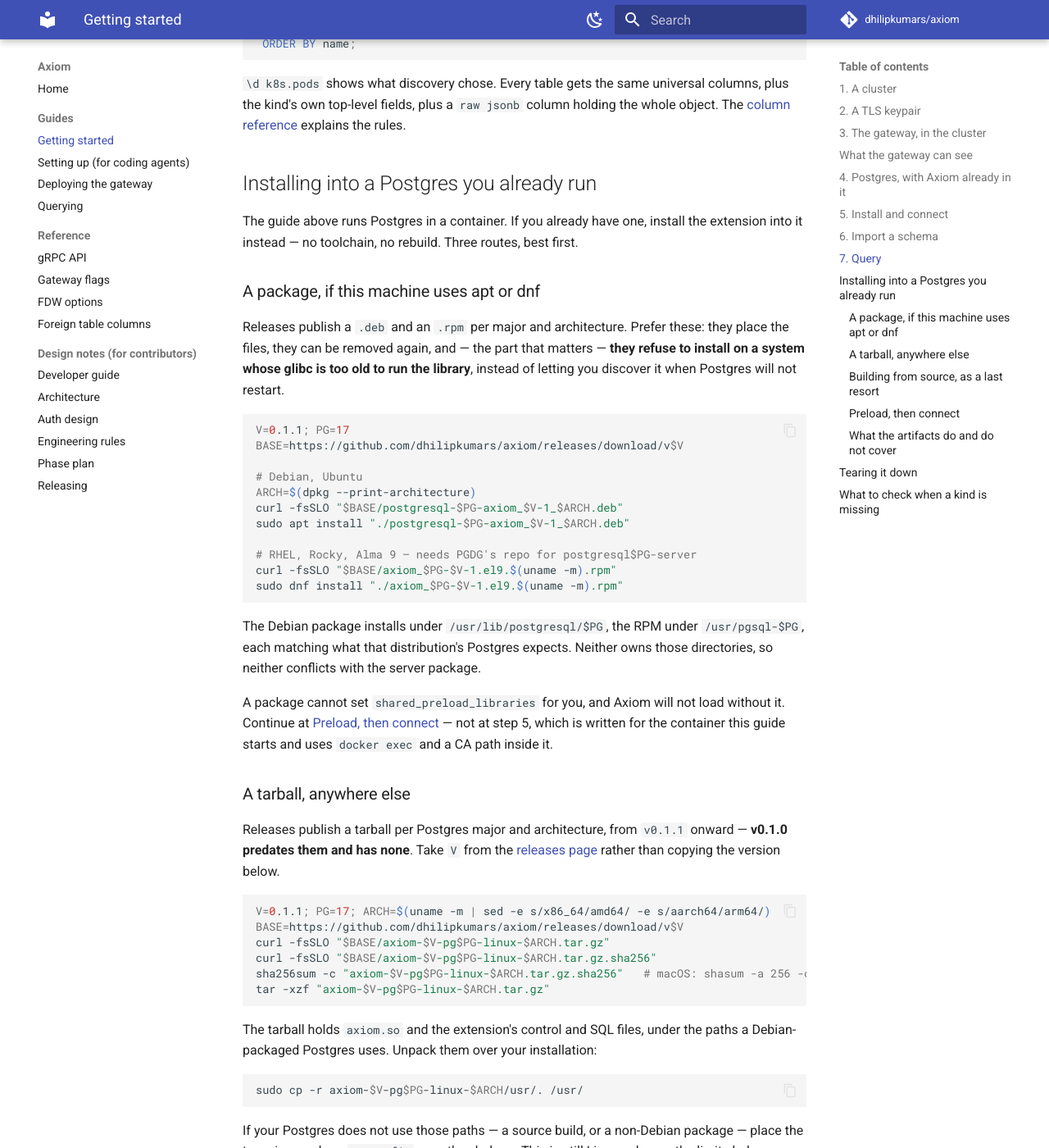
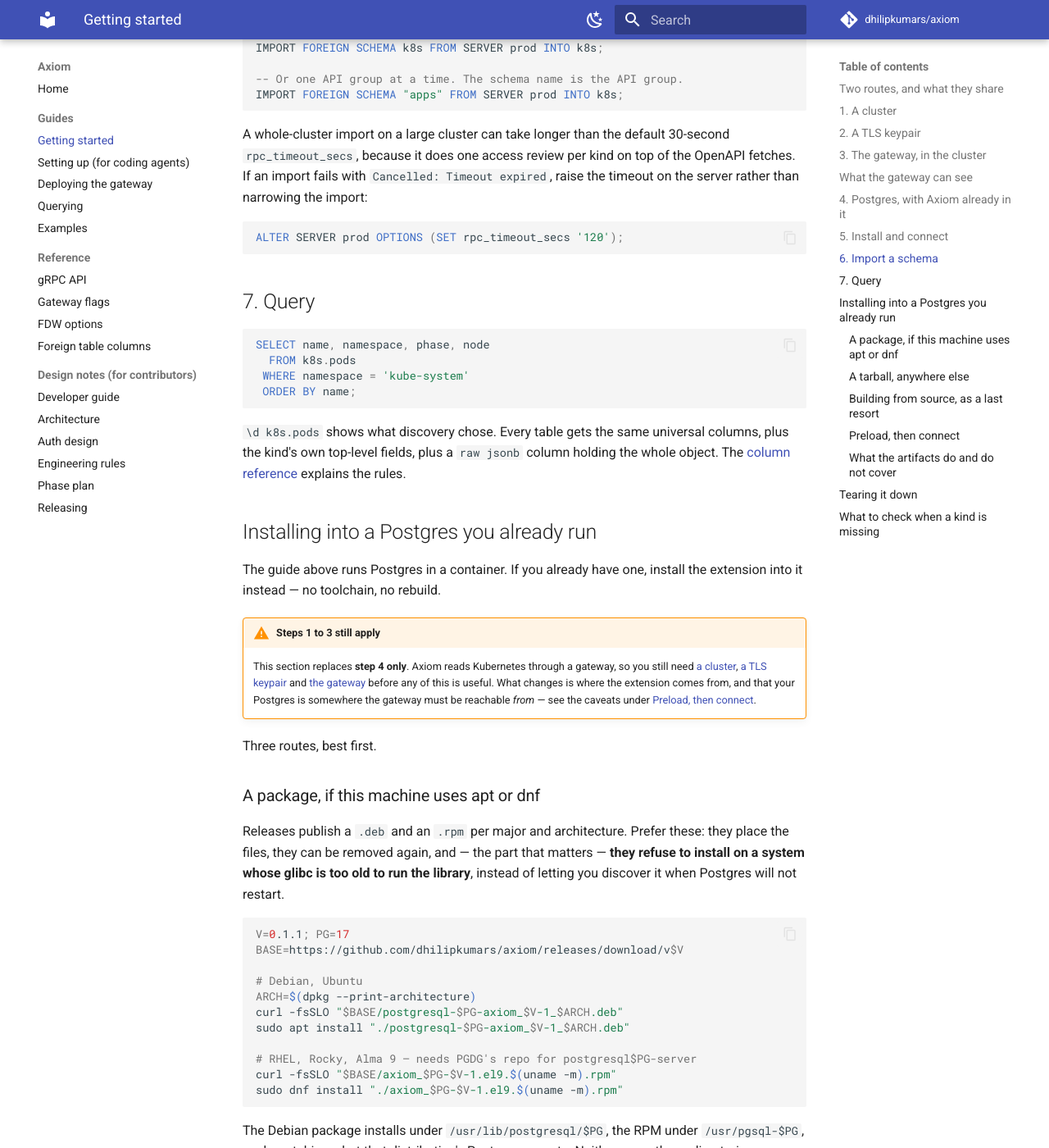
Before and after one commit to dhilipkumars/axiom, an MkDocs documentation site: the page built from docs/guides/getting-started.md, in a window 1280 px wide and 1400 px high, scrolled down 5096 px. Shown: the whole window at 82% size. Built offline with MkDocs 1.6.1 and Material for MkDocs 9.7.7, drawn with Linux system fonts in a browser that asks for light colours; comment, search, counter and statistics services are not loaded; some of the changed text lies outside the part shown.

Commit message:
Split the guide by install route, and show Postgres creating a Postgres
Second and third parts of #66, on the same branch: one change, one
review.

getting-started.md now opens with a chooser. The content was fine; the
navigation was not. Someone who wanted the package route had to read two
hundred lines of container tutorial before discovering, at line 253, that
there was another way.

Splitting it also exposed a defect. The package section opened with "The
guide above runs Postgres in a container. If you already have one,
install the extension into it instead", which reads as permission to skip
everything above it. It is not: Axiom reads Kubernetes through a gateway,
so the cluster, the TLS keypair and the gateway are all still required.
That section replaces step 4 and nothing else, and now says so. A reader
arriving there directly would have installed a package and had nothing to
talk to.

Every cross-reference checked against the generated HTML rather than
eyeballed -- all six resolve.

The examples page leads with the thing that explains the project faster
than any description: a Postgres instance provisioning a Postgres cluster
by INSERT, through CloudNativePG. Verified end to end rather than written
to look right, on a kind cluster with the CNPG 1.30.0 operator:

  INSERT 0 1
    name   | namespace | instances
   demo-db | default   | 1

  $ kubectl get cluster.postgresql.cnpg.io
  NAME      AGE   INSTANCES   READY   STATUS   PRIMARY
  demo-db   0s

The RBAC step is in the example rather than assumed away, because it is
the design rather than a detail: nothing grants CNPG by default, and what
a query can reach is bounded by the gateway's ServiceAccount. The
re-import after the restart is there for the same reason -- foreign
tables are catalog objects and do not follow an RBAC change, which is the
thing people get wrong.

The read examples are the ones already checked against
docs/generated/columns.md for the README, so the two pages cannot drift
into disagreeing about what a column is called.

Co-Authored-By: Claude Opus 5 <noreply@anthropic.com>

```diff
--- a/docs/guides/getting-started.md
+++ b/docs/guides/getting-started.md
@@ -6,6 +6,22 @@ from a URL. You need Docker, `kubectl` and `kind`.
 
 Every command has been run end to end, in this order. If one does not work,
 that is a bug worth reporting.
+
+## Two routes, and what they share
+
+**Steps 1 to 3 are the same either way.** Axiom reads Kubernetes through a
+gateway running in the cluster, so you need a cluster, a TLS keypair and the
+gateway regardless of how Postgres gets the extension. Only then do the routes
+diverge:
+
+| | For | Start at |
+|---|---|---|
+| **Container** | trying Axiom without touching an existing database | [4. Postgres, with Axiom already in it](#4-postgres-with-axiom-already-in-it) |
+| **Package** | a Postgres you already run, on Debian/Ubuntu or RHEL 9 | [Installing into a Postgres you already run](#installing-into-a-postgres-you-already-run) |
+
+The container route is the whole walkthrough end to end and is the faster way
+to see it work. The package route joins the same path at
+[Preload, then connect](#preload-then-connect).
 
 ## 1. A cluster
 
@@ -253,8 +269,19 @@ explains the rules.
 ## Installing into a Postgres you already run
 
 The guide above runs Postgres in a container. If you already have one, install
-the extension into it instead — no toolchain, no rebuild. Three routes, best
-first.
+the extension into it instead — no toolchain, no rebuild.
+
+!!! warning "Steps 1 to 3 still apply"
+
+    This section replaces **step 4 only**. Axiom reads Kubernetes through a
+    gateway, so you still need [a cluster](#1-a-cluster), [a TLS
+    keypair](#2-a-tls-keypair) and [the gateway](#3-the-gateway-in-the-cluster)
+    before any of this is useful. What changes is where the extension comes
+    from, and that your Postgres is somewhere the gateway must be reachable
+    *from* — see the caveats under [Preload, then
+    connect](#preload-then-connect).
+
+Three routes, best first.
 
 ### A package, if this machine uses apt or dnf
 
--- a/mkdocs.yml
+++ b/mkdocs.yml
@@ -61,6 +61,7 @@ nav:
       - Setting up (for coding agents): guides/for-agents.md
       - Deploying the gateway: guides/deploying.md
       - Querying: guides/querying.md
+      - Examples: guides/examples.md
   - Reference:
       - gRPC API: generated/api.md
       - Gateway flags: generated/gateway-flags.md
```
Also changed, not shown: README.md (+3 -0 lines), docs/guides/examples.md (added, +151 -0 lines).
